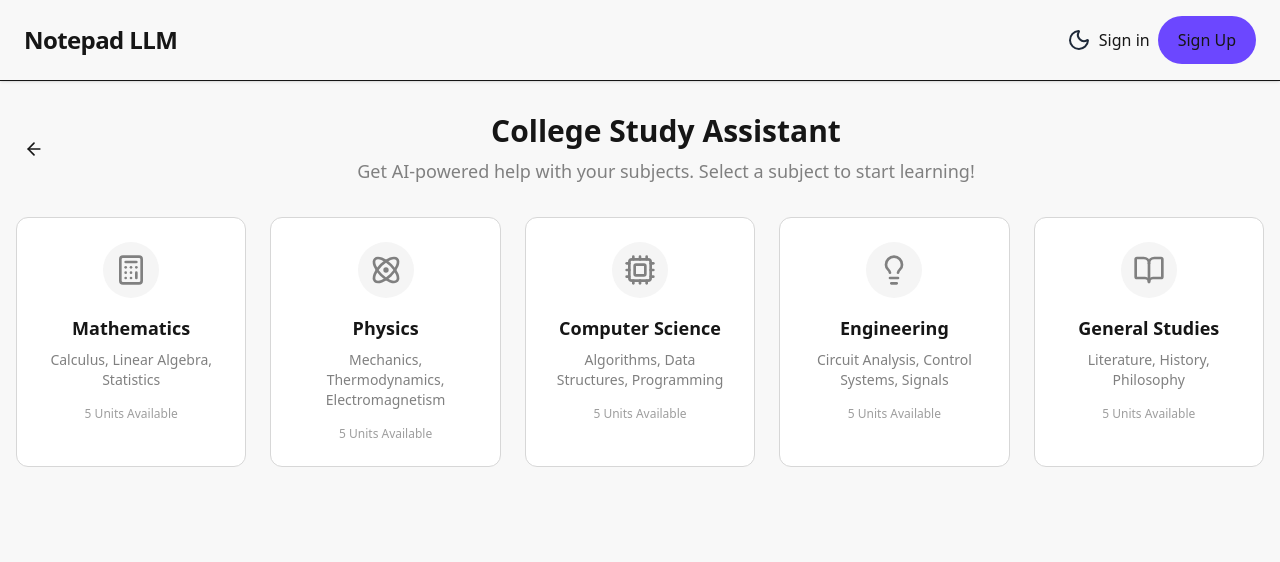
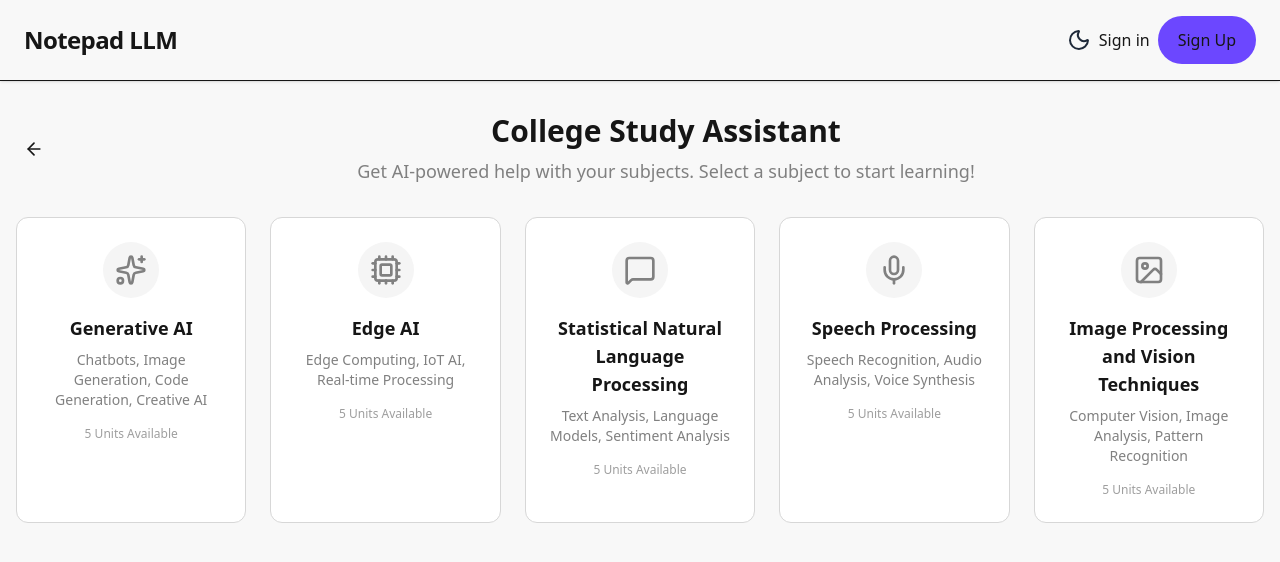
Before and after one commit to Kaus1kC0des/rag-knowledge-base, a Next.js app in the folder frontend/: page /chat in a window 1280 px wide. Shown: the top 562 px of the page. Built offline with nearby package versions, Linux system fonts and the light colour scheme; no server answers.

Commit message:
Changed the subjects, have to work on dynamically loading the subjects and units from the database

```diff
--- a/frontend/src/app/chat/advanced/page.tsx
+++ b/frontend/src/app/chat/advanced/page.tsx
@@ -1,6 +1,6 @@
 "use client";
 import { useState, useRef, useEffect } from "react";
-import { Send, Bot, User, Menu, X, Trash2, Edit3, ChevronDown, BookOpen, Calculator, Atom, Cpu, Lightbulb, ArrowLeft } from "lucide-react";
+import { Send, Bot, User, Menu, X, Trash2, Edit3, ChevronDown, BookOpen, Sparkles, Cpu, MessageSquare, Mic, Image, ArrowLeft } from "lucide-react";
 import { useRouter, useSearchParams } from "next/navigation";
 import { dummyAPI, chatAPI } from "@/lib/api";
 import { useAuth } from "@clerk/nextjs";
@@ -31,39 +31,39 @@ type Subject = {
 
 const subjects: Subject[] = [
   {
-    id: "mathematics",
-    name: "Mathematics",
-    icon: <Calculator className="w-5 h-5" />,
+    id: "Generative AI",
+    name: "Generative AI",
+    icon: <Sparkles className="w-5 h-5" />,
     color: "blue",
-    units: ["Unit 1: Differential Calculus", "Unit 2: Integral Calculus", "Unit 3: Linear Algebra", "Unit 4: Probability", "Unit 5: Statistics"]
+    units: ["Unit 1", "Unit 2", "Unit 3", "Unit 4", "Unit 5"]
   },
   {
-    id: "physics",
-    name: "Physics",
-    icon: <Atom className="w-5 h-5" />,
-    color: "purple",
-    units: ["Unit 1: Classical Mechanics", "Unit 2: Thermodynamics", "Unit 3: Electromagnetism", "Unit 4: Optics", "Unit 5: Modern Physics"]
+    id: "Edge AI",
+    name: "Edge AI",
+    icon: <Cpu className="w-5 h-5" />,
+    color: "green",
+    units: ["Unit 1", "Unit 2", "Unit 3", "Unit 4", "Unit 5"]
   },
   {
-    id: "computer-science",
-    name: "Computer Science",
-    icon: <Cpu className="w-5 h-5" />,
-    color: "green",
-    units: ["Unit 1: Programming Fundamentals", "Unit 2: Data Structures", "Unit 3: Algorithms", "Unit 4: Database Systems", "Unit 5: Software Engineering"]
+    id: "Statistical Natural Language Processing",
+    name: "Statistical Natural Language Processing",
+    icon: <MessageSquare className="w-5 h-5" />,
+    color: "purple",
+    units: ["Unit 1", "Unit 2", "Unit 3", "Unit 4", "Unit 5"]
   },
   {
-    id: "engineering",
-    name: "Engineering",
-    icon: <Lightbulb className="w-5 h-5" />,
+    id: "Speech Processing",
+    name: "Speech Processing",
+    icon: <Mic className="w-5 h-5" />,
     color: "orange",
-    units: ["Unit 1: Circuit Analysis", "Unit 2: Control Systems", "Unit 3: Signal Processing", "Unit 4: Power Systems", "Unit 5: Communication Systems"]
+    units: ["Unit 1", "Unit 2", "Unit 3", "Unit 4", "Unit 5"]
   },
   {
-    id: "general-studies",
-    name: "General Studies",
-    icon: <BookOpen className="w-5 h-5" />,
+    id: "Image Processing and Vision Techniques",
+    name: "Image Processing and Vision Techniques",
+    icon: <Image className="w-5 h-5" />,
     color: "indigo",
-    units: ["Unit 1: Literature", "Unit 2: History", "Unit 3: Philosophy", "Unit 4: Economics", "Unit 5: Political Science"]
+    units: ["Unit 1", "Unit 2", "Unit 3", "Unit 4", "Unit 5"]
   }
 ];
 
--- a/frontend/src/app/chat/page.tsx
+++ b/frontend/src/app/chat/page.tsx
@@ -1,7 +1,7 @@
 "use client";
 import {useState} from "react";
 import {useRouter} from "next/navigation";
-import { BookOpen, Calculator, Atom, Cpu, Lightbulb, ArrowLeft } from "lucide-react";
+import { BookOpen, Sparkles, Cpu, MessageSquare, Mic, Image, ArrowLeft } from "lucide-react";
 
 type Subject = {
   id: string;
@@ -14,44 +14,44 @@ type Subject = {
 
 const subjects: Subject[] = [
   {
-    id: "mathematics",
-    name: "Mathematics",
-    description: "Calculus, Linear Algebra, Statistics",
-    icon: <Calculator className="w-8 h-8" />,
+    id: "Generative AI",
+    name: "Generative AI",
+    description: "Chatbots, Image Generation, Code Generation, Creative AI",
+    icon: <Sparkles className="w-8 h-8" />,
     color: "blue",
-    units: ["Unit 1: Differential Calculus", "Unit 2: Integral Calculus", "Unit 3: Linear Algebra", "Unit 4: Probability", "Unit 5: Statistics"]
+    units: ["Unit 1", "Unit 2", "Unit 3", "Unit 4", "Unit 5"]
   },
   {
-    id: "physics",
-    name: "Physics",
-    description: "Mechanics, Thermodynamics, Electromagnetism",
-    icon: <Atom className="w-8 h-8" />,
-    color: "purple",
-    units: ["Unit 1: Classical Mechanics", "Unit 2: Thermodynamics", "Unit 3: Electromagnetism", "Unit 4: Optics", "Unit 5: Modern Physics"]
+    id: "Edge AI",
+    name: "Edge AI",
+    description: "Edge Computing, IoT AI, Real-time Processing",
+    icon: <Cpu className="w-8 h-8" />,
+    color: "green",
+    units: ["Unit 1", "Unit 2", "Unit 3", "Unit 4", "Unit 5"]
   },
   {
-    id: "computer-science",
-    name: "Computer Science",
-    description: "Algorithms, Data Structures, Programming",
-    icon: <Cpu className="w-8 h-8" />,
-    color: "green",
-    units: ["Unit 1: Programming Fundamentals", "Unit 2: Data Structures", "Unit 3: Algorithms", "Unit 4: Database Systems", "Unit 5: Software Engineering"]
+    id: "Statistical Natural Language Processing",
+    name: "Statistical Natural Language Processing",
+    description: "Text Analysis, Language Models, Sentiment Analysis",
+    icon: <MessageSquare className="w-8 h-8" />,
+    color: "purple",
+    units: ["Unit 1", "Unit 2", "Unit 3", "Unit 4", "Unit 5"]
   },
   {
-    id: "engineering",
-    name: "Engineering",
-    description: "Circuit Analysis, Control Systems, Signals",
-    icon: <Lightbulb className="w-8 h-8" />,
+    id: "Speech Processing",
+    name: "Speech Processing",
+    description: "Speech Recognition, Audio Analysis, Voice Synthesis",
+    icon: <Mic className="w-8 h-8" />,
     color: "orange",
-    units: ["Unit 1: Circuit Analysis", "Unit 2: Control Systems", "Unit 3: Signal Processing", "Unit 4: Power Systems", "Unit 5: Communication Systems"]
+    units: ["Unit 1", "Unit 2", "Unit 3", "Unit 4", "Unit 5"]
   },
   {
-    id: "general-studies",
-    name: "General Studies",
-    description: "Literature, History, Philosophy",
-    icon: <BookOpen className="w-8 h-8" />,
+    id: "Image Processing and Vision Techniques",
+    name: "Image Processing and Vision Techniques",
+    description: "Computer Vision, Image Analysis, Pattern Recognition",
+    icon: <Image className="w-8 h-8" />,
     color: "indigo",
-    units: ["Unit 1: Literature", "Unit 2: History", "Unit 3: Philosophy", "Unit 4: Economics", "Unit 5: Political Science"]
+    units: ["Unit 1", "Unit 2", "Unit 3", "Unit 4", "Unit 5"]
   }
 ];
 
```
